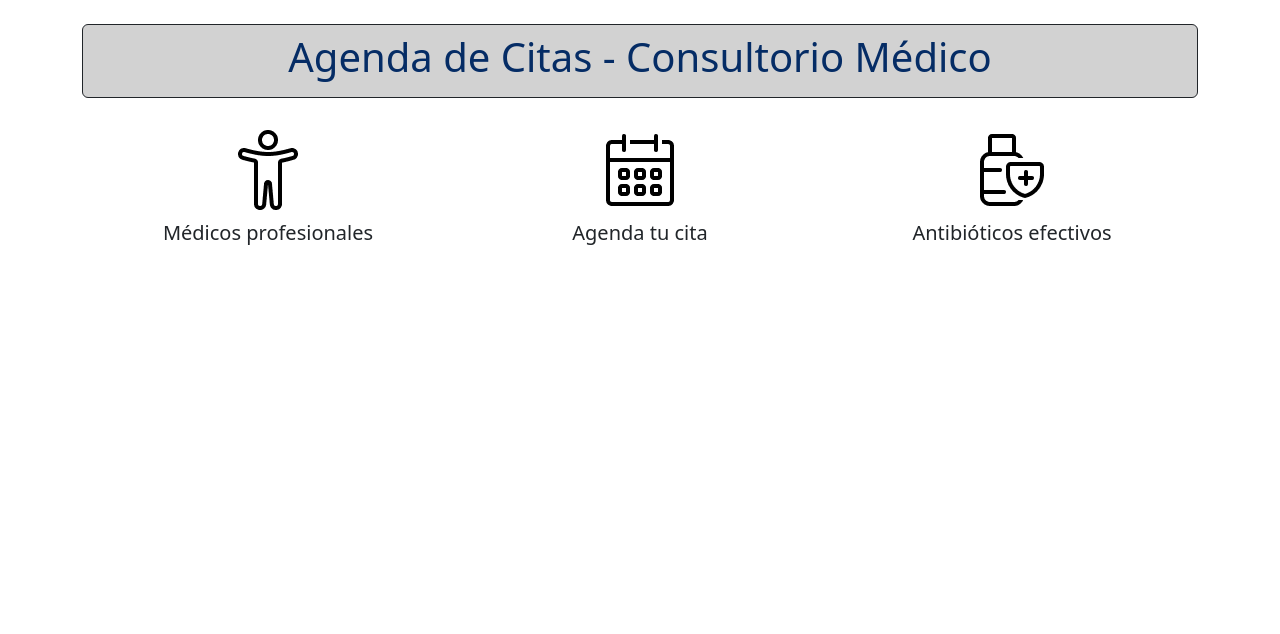
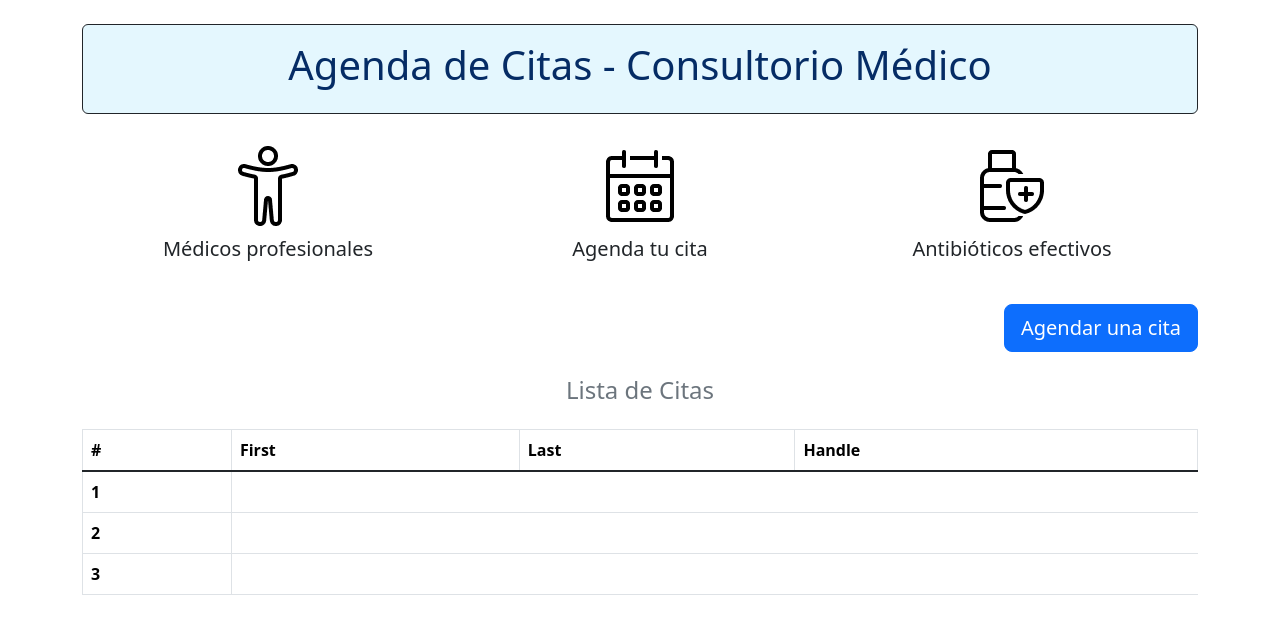
Before and after one commit to Dkris22/consultorio-medico, a React (Vite) app: page / in a window 1280 px wide. Shown: the top 634 px of the page. Built offline with nearby package versions, Linux system fonts and the light colour scheme.

Commit message:
Cambios realizados en el diseño de la página

```diff
--- a/src/App.tsx
+++ b/src/App.tsx
@@ -1,12 +1,18 @@
 import React from "react";
 import Titulo from "./Components/Titulo";
 import Grid from "./Components/Grid";
+import Boton from "./Components/Boton";
+import Tabla from "./Components/Tabla";
 
 const App: React.FC = () => {
   return (
     <div className="container">
-      <Titulo />
+      <Titulo tituloG="Agenda de Citas - Consultorio Médico" />
       <Grid />
+      <Boton />
+
+      <Titulo tituloM="Lista de Citas" />
+      <Tabla />
     </div>
   );
 };
--- a/src/Components/Boton.tsx
+++ b/src/Components/Boton.tsx
@@ -2,8 +2,10 @@ import React from "react";
 
 const Boton: React.FC = () => {
   return (
-    <div className="text-center my-4">
-      <h1 className="text-primary">Agenda de Citas - Consultorio Médico</h1>
+    <div className="text-end my-4">
+      <button type="button" className="btn btn-primary btn-lg">
+        Agendar una cita
+      </button>
     </div>
   );
 };
--- a/src/Components/Tabla.tsx
+++ b/src/Components/Tabla.tsx
@@ -2,7 +2,7 @@ import React from "react";
 
 const Tabla: React.FC = () => {
   return (
-    <table className="table">
+    <table className="table table-bordered">
       <thead>
         <tr>
           <th scope="col">#</th>
@@ -11,24 +11,15 @@ const Tabla: React.FC = () => {
           <th scope="col">Handle</th>
         </tr>
       </thead>
-      <tbody>
+      <tbody className="table-group-divider">
         <tr>
           <th scope="row">1</th>
-          <td>Mark</td>
-          <td>Otto</td>
-          <td>@mdo</td>
         </tr>
         <tr>
           <th scope="row">2</th>
-          <td>Jacob</td>
-          <td>Thornton</td>
-          <td>@fat</td>
         </tr>
         <tr>
           <th scope="row">3</th>
-          <td>John</td>
-          <td>Doe</td>
-          <td>@social</td>
         </tr>
       </tbody>
     </table>
--- a/src/Components/Titulo.tsx
+++ b/src/Components/Titulo.tsx
@@ -1,16 +1,23 @@
 import React from "react";
 
-const Titulo: React.FC = () => {
+type TituloProps = {
+  tituloG?: string;
+  tituloM?: string;
+};
+
+const Titulo: React.FC<TituloProps> = ({ tituloG, tituloM }) => {
   return (
     <div className="text-center my-4">
-      <div
-        className="container-md border border-dark rounded p-2"
-        style={{ backgroundColor: "#d2d2d2ff" }}
-      >
-        <h1 className="text-primary-emphasis">
-          Agenda de Citas - Consultorio Médico
-        </h1>
-      </div>
+      {tituloM && <h4 className="text-secondary">{tituloM}</h4>}
+
+      {tituloG && (
+        <div
+          className="container-md border border-dark rounded p-3"
+          style={{ backgroundColor: "#e4f7feff" }}
+        >
+          <h1 className="text-primary-emphasis">{tituloG}</h1>
+        </div>
+      )}
     </div>
   );
 };
```
